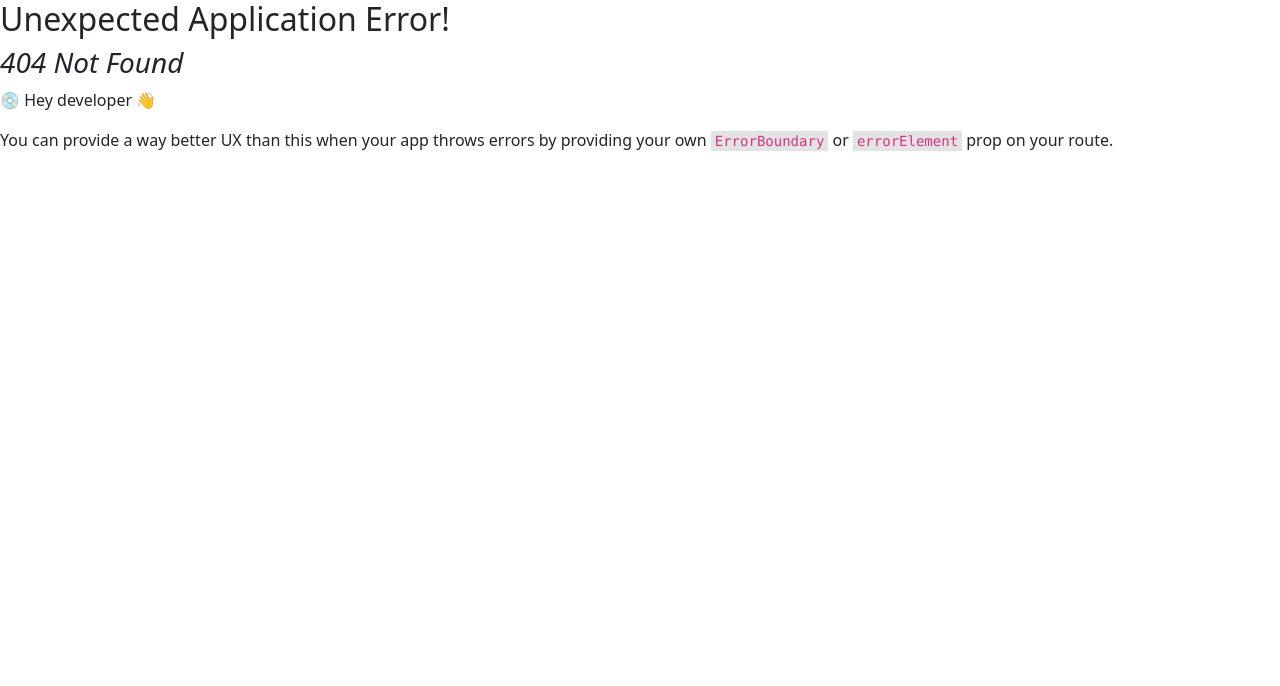
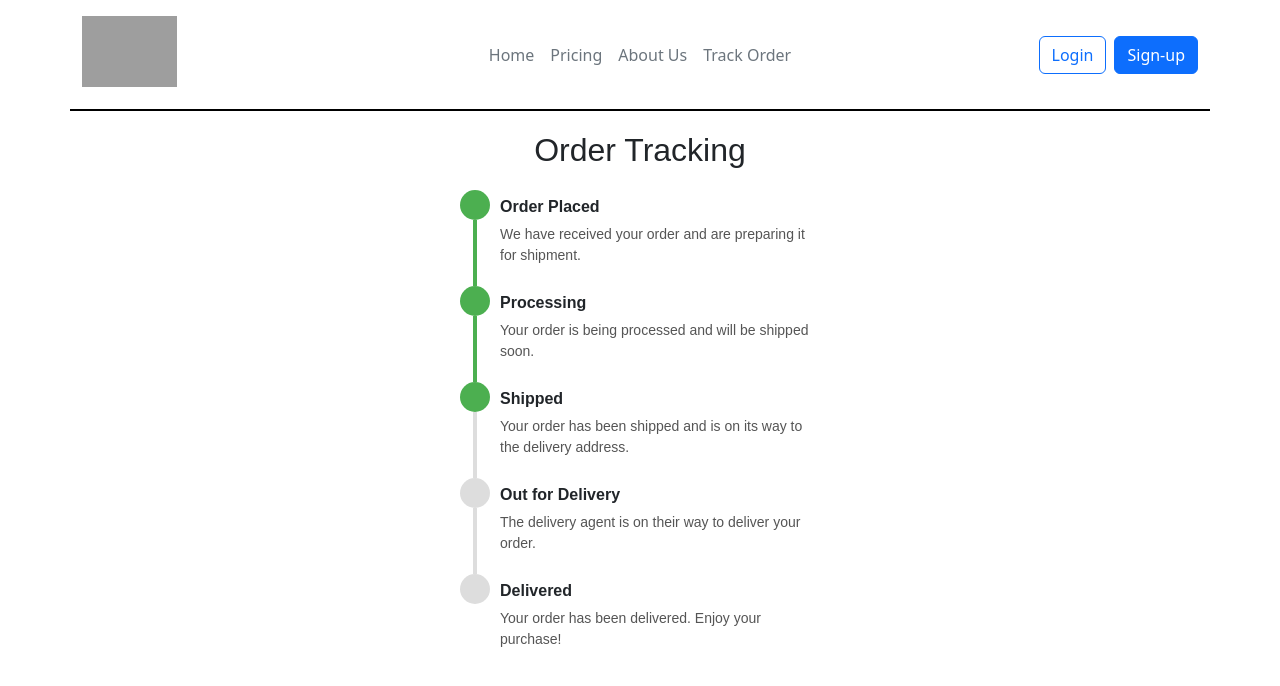
Before and after one commit to MalaniDhruvin/ShipEase, a React (Vite) app in the folder front_end/: page /trackOrder in a window 1280 px wide. Before the commit this address had no page. Shown: the top 686 px of the page. Built offline with nearby package versions, Linux system fonts and the light colour scheme; grey boxes are pictures that could not be loaded.

Commit message:
register added!!

```diff
--- a/front_end/package.json
+++ b/front_end/package.json
@@ -18,7 +18,8 @@
     "react-redux": "^9.1.2",
     "react-router": "^6.24.1",
     "react-router-dom": "^6.24.1",
-    "redux": "^5.0.1"
+    "redux": "^5.0.1",
+    "styled-components": "^6.1.11"
   },
   "devDependencies": {
     "@types/react": "^18.2.66",
--- a/front_end/src/components/HomePage.jsx
+++ b/front_end/src/components/HomePage.jsx
@@ -4,15 +4,18 @@ import Marquee from './Marquee';
 import Detail from './Detail';
 import Shipping from './Shipping';
 import Export from './Export';
+import {Link} from 'react-router-dom'
+import OrderTracking from './OrderTracking';
 
 const HomePage = () => {
+    const currentStep = 2;
     return (<>
         <div className='Home-container'>
             <div className="Home-content">
-                <h1>Ship your <br/> dream</h1>
+                <h1>Ship your <br/> <span style={{fontSize:'5.9vw'}}>valuables</span></h1>
                 <h3>Create a delightful online journey by optimising your<br/>
                 shipping process and everything surrounding it.</h3>
-                <button>Sign Up for free</button>
+                <Link to='/register' ><button>Sign Up for free</button></Link>
             </div>
             <div className="Home-img">
                 <img src="https://d2kh7o38xye1vj.cloudfront.net/wp-content/uploads/2023/07/home-A-trusted-growth-partner-rv.webp" width={600} height={400} alt="" />
@@ -22,6 +25,7 @@ const HomePage = () => {
         <Detail></Detail>
         <Shipping></Shipping>
         <Export></Export>
+        {/* <OrderTracking currentStep={currentStep}></OrderTracking> */}
         </>
     )
 }
--- a/front_end/src/components/Login.jsx
+++ b/front_end/src/components/Login.jsx
@@ -3,7 +3,7 @@ import '../style/Login.css'
 
 const Login = () => {
     return (
-        <div className="d-flex align-items-center py-4 bg-body-tertiary login" cz-shortcut-listen="true">
+        <div className="d-flex align-items-center py-2 login" cz-shortcut-listen="true">
             <svg xmlns="http://www.w3.org/2000/svg" className="d-none">
                 <symbol id="check2" viewBox="0 0 16 16">
                     <path d="M13.854 3.646a.5.5 0 0 1 0 .708l-7 7a.5.5 0 0 1-.708 0l-3.5-3.5a.5.5 0 1 1 .708-.708L6.5 10.293l6.646-6.647a.5.5 0 0 1 .708 0z"></path>
--- a/front_end/src/components/Navbar.jsx
+++ b/front_end/src/components/Navbar.jsx
@@ -26,7 +26,7 @@ export const Navbar = () => {
                     >
                         <Link to="/about" className="nav-link px-2 link-secondary">About Us</Link></li>
 
-                    <li><Link to="/track" className="nav-link px-2 link-secondary">Track Order</Link></li>
+                    <li><Link to="/trackOrder" className="nav-link px-2 link-secondary">Track Order</Link></li>
                 </ul>
 
                 <div className="col-md-3 text-end">
--- /dev/null
+++ b/front_end/src/components/OrderTracking.jsx
@@ -0,0 +1,95 @@
+import React from 'react';
+import styled from 'styled-components';
+
+const Container = styled.div`
+  padding: 20px;
+  max-width: 400px;
+  margin: 0 auto;
+  font-family: Arial, sans-serif;
+`;
+
+const Header = styled.h2`
+  text-align: center;
+  margin-bottom: 20px;
+`;
+
+const ProgressContainer = styled.div`
+  display: flex;
+  flex-direction: column;
+  align-items: flex-start;
+  position: relative;
+`;
+
+const Step = styled.div`
+  text-align: left;
+  flex: 1;
+  position: relative;
+  padding-left: 40px;
+  margin-bottom: 20px;
+
+  &:last-child {
+    margin-bottom: 0;
+  }
+`;
+
+const StepIcon = styled.div`
+  width: 30px;
+  height: 30px;
+  background-color: ${props => props.active ? '#4caf50' : '#ddd'};
+  border-radius: 50%;
+  position: absolute;
+  left: 0;
+  top: 0;
+  z-index: 1;
+`;
+
+const StepLabel = styled.div`
+  margin-top: 5px;
+  font-weight: bold;
+`;
+
+const StepDescription = styled.div`
+  margin-top: 5px;
+  font-size: 14px;
+  color: #555;
+`;
+
+const StepBar = styled.div`
+  width: 4px;
+  background-color: ${props => props.active ? '#4caf50' : '#ddd'};
+  position: absolute;
+  left: 13px;
+  top: 30px;
+  bottom: -20px;
+  z-index: 0;
+`;
+
+const steps = [
+    { label: 'Order Placed', description: 'We have received your order and are preparing it for shipment.' },
+    { label: 'Processing', description: 'Your order is being processed and will be shipped soon.' },
+    { label: 'Shipped', description: 'Your order has been shipped and is on its way to the delivery address.' },
+    { label: 'Out for Delivery', description: 'The delivery agent is on their way to deliver your order.' },
+    { label: 'Delivered', description: 'Your order has been delivered. Enjoy your purchase!' }
+];
+
+const OrderTracking = ({ currentStep = 2 }) => {
+    return (
+        <Container>
+            <Header>Order Tracking</Header>
+            <ProgressContainer>
+                {steps.map((step, index) => (
+                    <Step key={index}>
+                        <StepIcon active={index <= currentStep} />
+                        {index < steps.length - 1 && (
+                            <StepBar active={index < currentStep} />
+                        )}
+                        <StepLabel>{step.label}</StepLabel>
+                        <StepDescription>{step.description}</StepDescription>
+                    </Step>
+                ))}
+            </ProgressContainer>
+        </Container>
+    );
+};
+
+export default OrderTracking;
--- /dev/null
+++ b/front_end/src/components/Register.jsx
@@ -0,0 +1,83 @@
+import React from 'react'
+import '../style/Login.css'
+
+const Register = () => {
+    return (
+        <div className="d-flex align-items-center py-2 login1" cz-shortcut-listen="true">
+            <svg xmlns="http://www.w3.org/2000/svg" className="d-none">
+                <symbol id="check2" viewBox="0 0 16 16">
+                    <path d="M13.854 3.646a.5.5 0 0 1 0 .708l-7 7a.5.5 0 0 1-.708 0l-3.5-3.5a.5.5 0 1 1 .708-.708L6.5 10.293l6.646-6.647a.5.5 0 0 1 .708 0z"></path>
+                </symbol>
+                <symbol id="circle-half" viewBox="0 0 16 16">
+                    <path d="M8 15A7 7 0 1 0 8 1v14zm0 1A8 8 0 1 1 8 0a8 8 0 0 1 0 16z"></path>
+                </symbol>
+                <symbol id="moon-stars-fill" viewBox="0 0 16 16">
+                    <path d="M6 .278a.768.768 0 0 1 .08.858 7.208 7.208 0 0 0-.878 3.46c0 4.021 3.278 7.277 7.318 7.277.527 0 1.04-.055 1.533-.16a.787.787 0 0 1 .81.316.733.733 0 0 1-.031.893A8.349 8.349 0 0 1 8.344 16C3.734 16 0 12.286 0 7.71 0 4.266 2.114 1.312 5.124.06A.752.752 0 0 1 6 .278z"></path>
+                    <path d="M10.794 3.148a.217.217 0 0 1 .412 0l.387 1.162c.173.518.579.924 1.097 1.097l1.162.387a.217.217 0 0 1 0 .412l-1.162.387a1.734 1.734 0 0 0-1.097 1.097l-.387 1.162a.217.217 0 0 1-.412 0l-.387-1.162A1.734 1.734 0 0 0 9.31 6.593l-1.162-.387a.217.217 0 0 1 0-.412l1.162-.387a1.734 1.734 0 0 0 1.097-1.097l.387-1.162zM13.863.099a.145.145 0 0 1 .274 0l.258.774c.115.346.386.617.732.732l.774.258a.145.145 0 0 1 0 .274l-.774.258a1.156 1.156 0 0 0-.732.732l-.258.774a.145.145 0 0 1-.274 0l-.258-.774a1.156 1.156 0 0 0-.732-.732l-.774-.258a.145.145 0 0 1 0-.274l.774-.258c.346-.115.617-.386.732-.732L13.863.1z"></path>
+                </symbol>
+                <symbol id="sun-fill" viewBox="0 0 16 16">
+                    <path d="M8 12a4 4 0 1 0 0-8 4 4 0 0 0 0 8zM8 0a.5.5 0 0 1 .5.5v2a.5.5 0 0 1-1 0v-2A.5.5 0 0 1 8 0zm0 13a.5.5 0 0 1 .5.5v2a.5.5 0 0 1-1 0v-2A.5.5 0 0 1 8 13zm8-5a.5.5 0 0 1-.5.5h-2a.5.5 0 0 1 0-1h2a.5.5 0 0 1 .5.5zM3 8a.5.5 0 0 1-.5.5h-2a.5.5 0 0 1 0-1h2A.5.5 0 0 1 3 8zm10.657-5.657a.5.5 0 0 1 0 .707l-1.414 1.415a.5.5 0 1 1-.707-.708l1.414-1.414a.5.5 0 0 1 .707 0zm-9.193 9.193a.5.5 0 0 1 0 .707L3.05 13.657a.5.5 0 0 1-.707-.707l1.414-1.414a.5.5 0 0 1 .707 0zm9.193 2.121a.5.5 0 0 1-.707 0l-1.414-1.414a.5.5 0 0 1 .707-.707l1.414 1.414a.5.5 0 0 1 0 .707zM4.464 4.465a.5.5 0 0 1-.707 0L2.343 3.05a.5.5 0 1 1 .707-.707l1.414 1.414a.5.5 0 0 1 0 .708z"></path>
+                </symbol>
+            </svg>
+
+
+            <main className="form-signin m-auto form">
+
+                <form className='reg-form'>
+
+                    <h1 className="h3 mb-3 fw-normal" style={{ width: '100%' }}>Sign Up</h1>
+                    <div className="form-floating">
+                        <input type="text" className="form-control" id="floatingInput" required placeholder='name' />
+                        <label htmlFor="floatingInput">Full Name</label>
+                    </div>
+                    <div className="form-floating">
+                        <input type="text" maxLength={10} className="form-control" id="floatingInput" placeholder='phone no.' required />
+                        <label htmlFor="floatingInput">Phone no.</label>
+                    </div>
+                    <div className="form-floating">
+                        <input type="email" className="form-control" id="floatingInput" placeholder="name@example.com" required />
+                        <label htmlFor="floatingInput">Email address</label>
+                    </div>
+                    <div className="form-floating">
+                        <input type="password" className="form-control" id="floatingPassword" required placeholder="Password" />
+                        <label htmlFor="floatingPassword">Password</label>
+                    </div>
+                    <div className="form-floating add">
+                        <input type="text" className="form-control" id="floatingPassword" required placeholder="address" />
+                        <label htmlFor="floatingPassword">Address</label>
+                    </div>
+                    <div className="display">
+                        <div className='form-floating '>
+                            <input type="text" className="form-control" id="floatingPassword" required placeholder="country" />
+                            <label htmlFor="floatingPassword">Country</label>
+                        </div>
+                        <div className='form-floating '>
+                            <input type="text" className="form-control" id="floatingPassword" required placeholder="state" />
+                            <label htmlFor="floatingPassword">State</label>
+                        </div>
+                    </div>
+                    <div className="display">
+                        <div className='form-floating '>
+                            <input type="text" className="form-control" id="floatingPassword" required placeholder="country" />
+                            <label htmlFor="floatingPassword">City</label>
+                        </div>
+                        <div className='form-floating '>
+                            <input type="text" className="form-control" id="floatingPassword" required placeholder="state" />
+                            <label htmlFor="floatingPassword">Postal code</label>
+                        </div>
+                    </div>
+                    <div className='reg-btn'>
+                    <button className="btn btn-primary w-50 py-2 my-2" type="submit">Sign up</button>
+                    </div>
+
+                </form>
+            </main>
+            <script src="/docs/5.3/dist/js/bootstrap.bundle.min.js" integrity="sha384-YvpcrYf0tY3lHB60NNkmXc5s9fDVZLESaAA55NDzOxhy9GkcIdslK1eN7N6jIeHz" crossOrigin="anonymous"></script>
+
+
+
+            <use-chat-gpt-ai id="USE_CHAT_GPT_AI_ROOT" className="close" data-version="4.3.5"></use-chat-gpt-ai><use-chat-gpt-ai-content-menu id="USE_CHAT_GPT_AI_ROOT_Context_Menu"></use-chat-gpt-ai-content-menu><use-chat-gpt-ai id="MAXAI_GLOBAL_VIDEO_POPUP_CONTAINER_ID" data-status="hide"></use-chat-gpt-ai><max-ai-minimum-app id="USE_CHAT_GPT_AI_ROOT_Minimize_Container" data-version="4.3.5"></max-ai-minimum-app><div id="MAXAI_SNACKBAR_CONTAINER" style={{ "zIndex": "2147483647", "color": "rgb(255, 255, 255)", "position": "absolute" }}></div></div>
+    )
+}
+
+export default Register;
--- a/front_end/src/main.jsx
+++ b/front_end/src/main.jsx
@@ -9,13 +9,17 @@ import Login from './components/Login.jsx';
 import Marquee from './components/Marquee.jsx'
 import Detail from './components/Detail.jsx'
 import Pricing from './components/Pricing.jsx'
+import OrderTracking from './components/OrderTracking.jsx'
+import Register from './components/Register.jsx'
 
 const Router = createBrowserRouter([{
   path: '/', element: <App />, children: [
     { path: '/login', element: <Login></Login> },
     { path: '/ship', element: <Ship></Ship> },
     { path: '/', element: <HomePage /> },
-    { path: '/pricing', element: <Pricing></Pricing> }
+    { path: '/pricing', element: <Pricing></Pricing> },
+    {path:'/trackOrder',element:<OrderTracking />},
+    {path:'/register',element:<Register />},
   ]
 },])
 
--- a/front_end/src/style/Login.css
+++ b/front_end/src/style/Login.css
@@ -2,9 +2,50 @@
     display: flex;
     justify-content: center;
     align-items: center;
-    height: 100vh;
+    height: 80vh;
 }
 
 .form{
     width: 300px;
 }
+
+
+.login1{
+    display: flex;
+    justify-content: center;
+    align-items: center;
+    /* height: 80vh; */
+}
+
+.reg-form{
+    width: 600px;
+    /* border: 1px solid black; */
+    display: flex;
+    /* gap: 3px; */
+    flex-wrap: wrap;
+    margin-left: -150px;
+    padding: 20px;
+}
+
+.reg-form div{
+    width: 48%;
+    /* margin-left: 10px; */
+    margin: 5px;
+}
+
+.reg-form .add{
+    width: 100%;
+}
+
+.display{
+    display: flex;
+    gap: 2px;
+}
+
+.reg-form .reg-btn{
+    width: 100%;
+    display: flex;
+    justify-content: center;
+    align-items: center;
+    /* border: 1px solid black; */
+}
```
Also changed, not shown: 1 other file (tests, documents, lock files or other folders).
